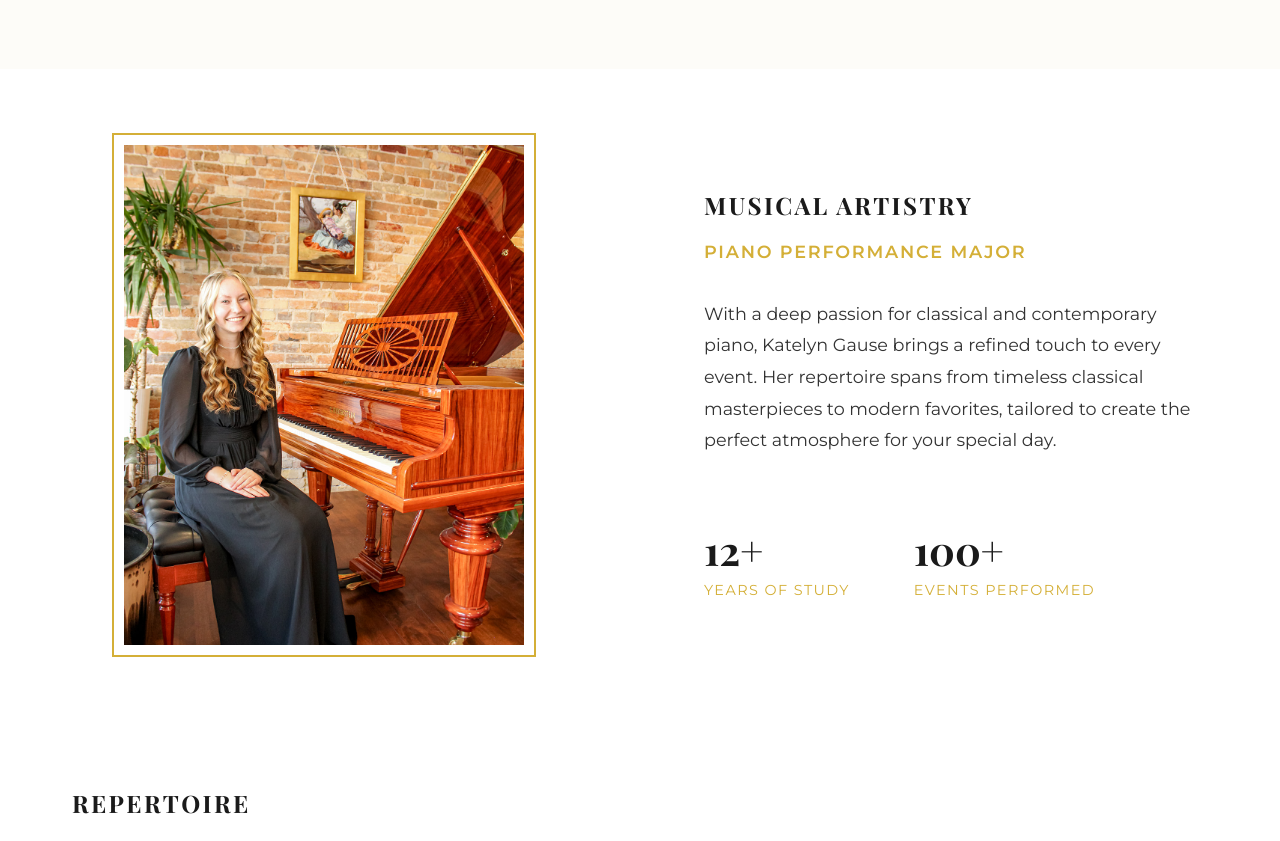
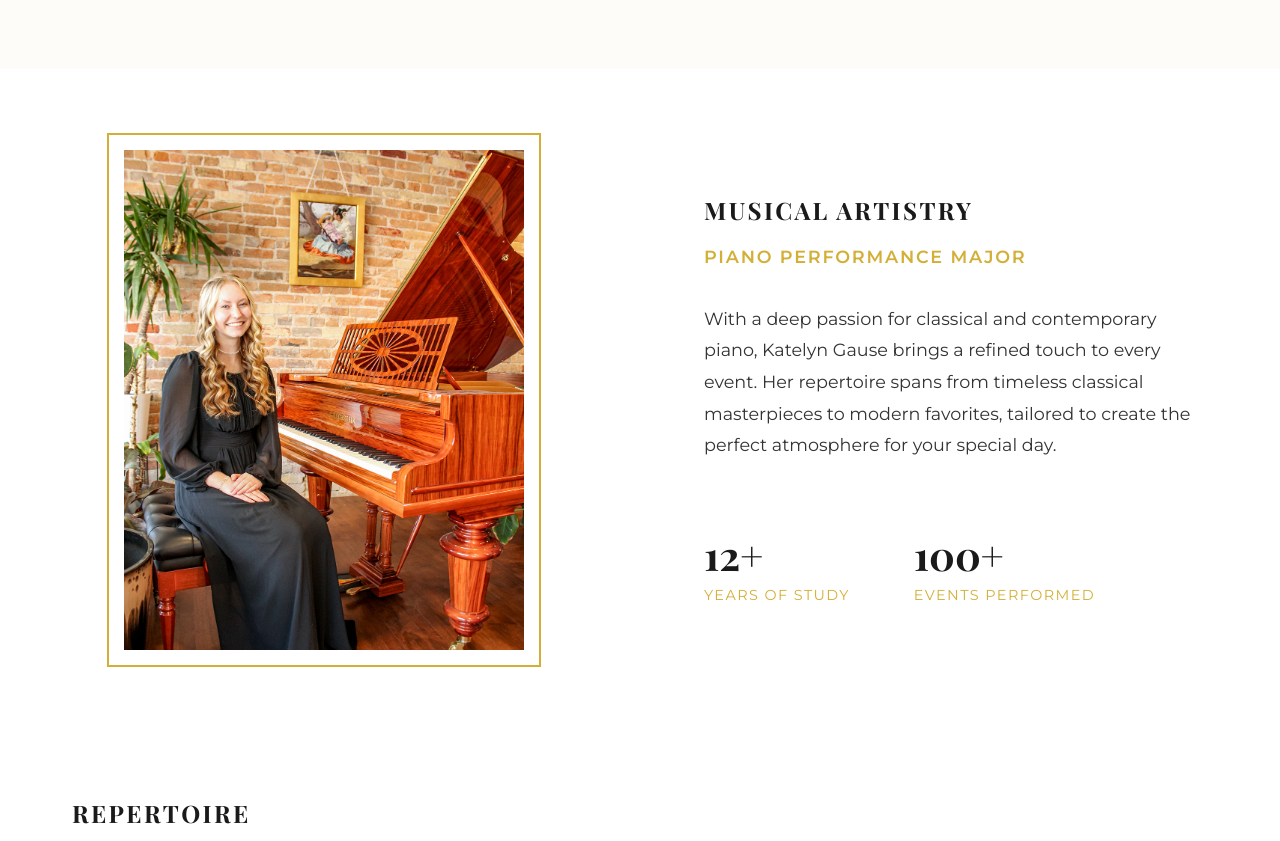
Before and after one commit to gavinmurray614-code/katelyngausepiano, a React (Vite) app: page / in a window 1280 px wide. Shown: the part 700-1541 px from the top of the page. Built offline with nearby package versions, Linux system fonts and the light colour scheme; a web font is replaced by a local one.

Commit message:
15 pixels

```diff
--- a/src/components/About.css
+++ b/src/components/About.css
@@ -14,7 +14,7 @@
   display: flex;
   justify-content: center;
   align-items: center;
-  padding: 10px; /* This creates the 10px gap between the photo and the border */
+  padding: 15px; /* This creates the 10px gap between the photo and the border */
   border: 2px solid var(--color-gold); /* This is the golden accent border */
   width: fit-content;
   margin: 0 auto;
```
